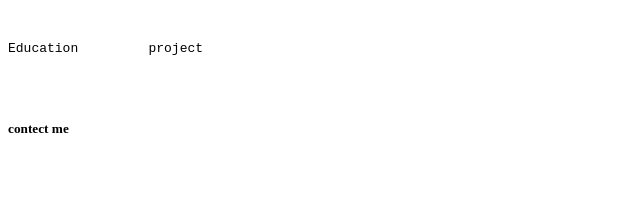
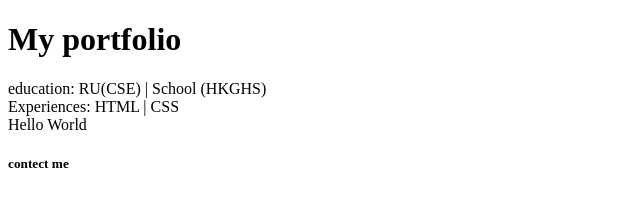
Before and after one commit to shawdaena/HTML, a plain HTML site: page Hello.html in a window 1280 px wide. Shown: the whole page, without its empty margins (0-640 px from the left). Drawn offline with Linux system fonts and the light colour scheme.

```diff
--- a/Hello.html
+++ b/Hello.html
@@ -10,11 +10,14 @@
 
 <body>
     <header>
-        <pre>
-            <p>Education         project</p>
-        </pre>
+        <h1>My portfolio</h1>
     </header>
-    <main></main>
+    <main>
+        <section>education: RU(CSE) | School (HKGHS)</section>
+        <section>Experiences: HTML | CSS</section>
+        <div>Hello World</div>
+
+    </main>
     <footer>
         <h5>contect me</h5>
     </footer>
```
Also changed, not shown: index.html (+6 -0 lines).
